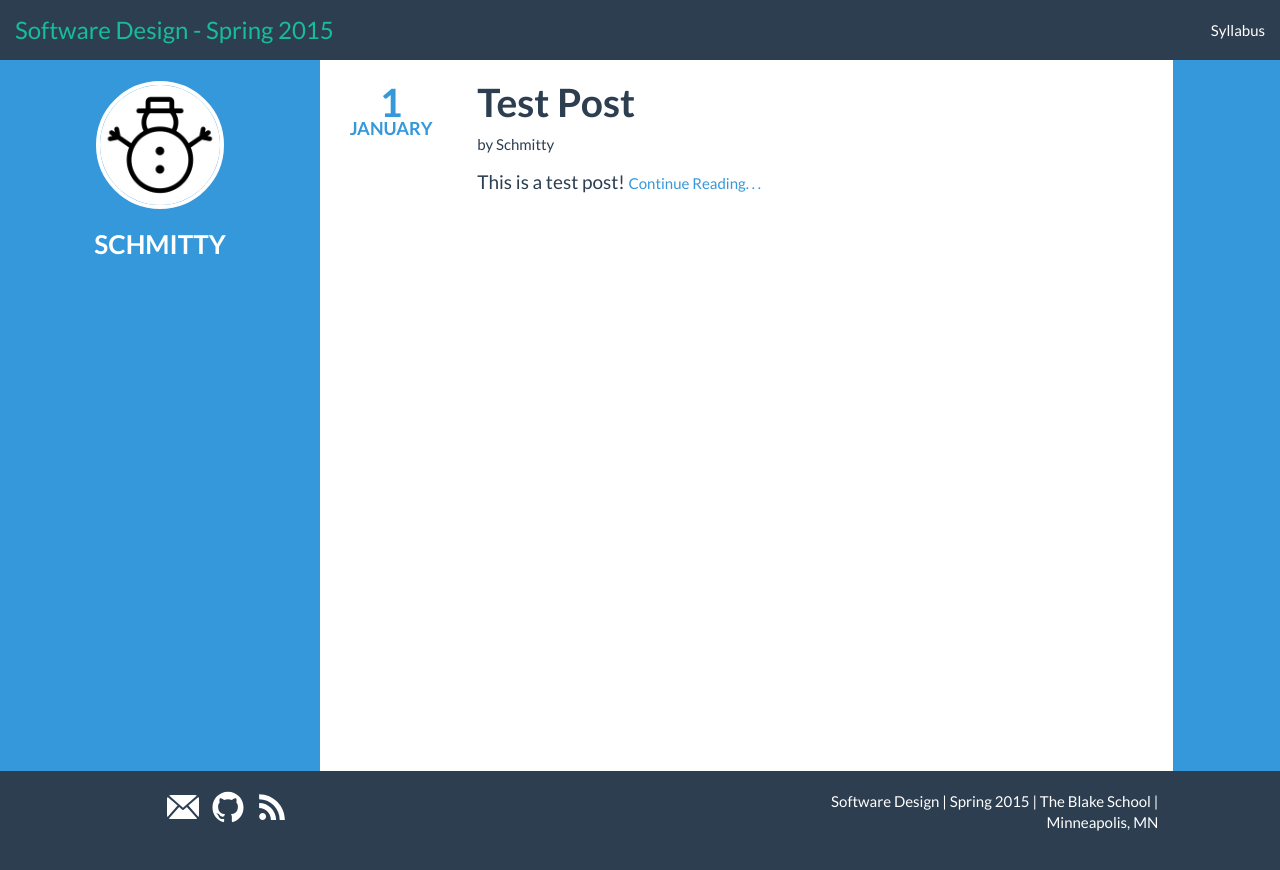
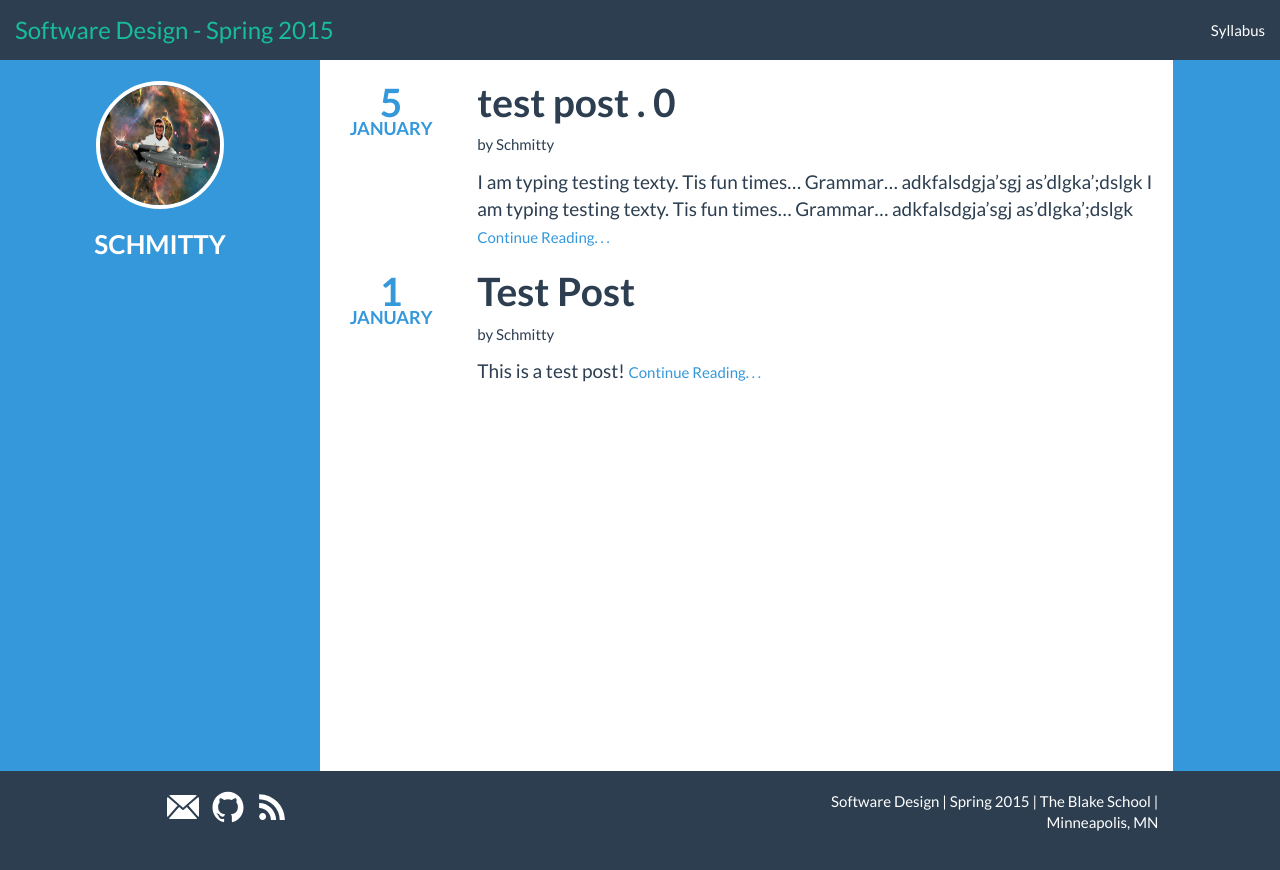
Before and after one commit to BlakeCS-Spring2015/blakecs-spring2015.github.io, a Jekyll site: the page built from schmitty/index.html, in a window 1280 px wide. Shown: the top 870 px of the page. Built offline with Jekyll 4.4.1, drawn with Linux system fonts in a browser that asks for light colours.

Commit message:
Added text post & Changed Avatar

```diff
--- a/schmitty/_posts/2015-01-01-test-post.md
+++ b/schmitty/_posts/2015-01-01-test-post.md
@@ -8,3 +8,7 @@ author: schmitty
 This is a test post!
 
 This is a second paragraph in this test post!
+
+#Header
+
+This is a test post !
--- /dev/null
+++ b/schmitty/_posts/2015-01-05-test-post---.md
@@ -0,0 +1,14 @@
+---
+layout: post
+title: "test post . 0 "
+date: 2015-01-05 15:11:00
+author: schmitty
+---
+
+
+
+
+I am typing testing texty. Tis fun times... Grammar...
+adkfalsdgja'sgj as'dlgka';dslgk
+I am typing testing texty. Tis fun times... Grammar...
+adkfalsdgja'sgj as'dlgka';dslgk
```
Also changed, not shown: schmitty/avatar.jpg.
